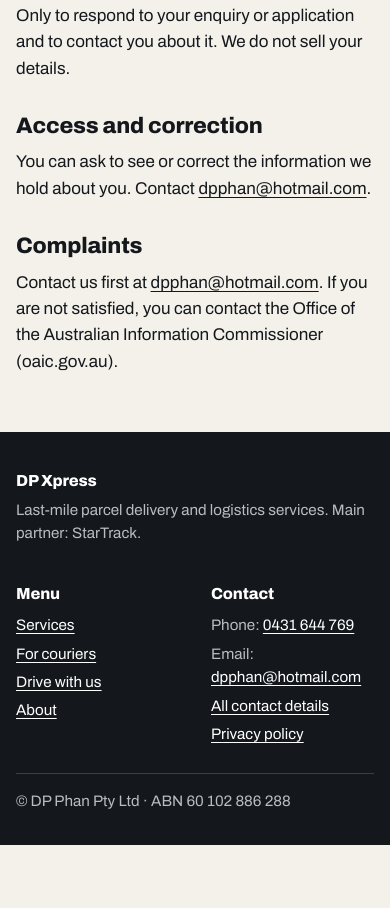
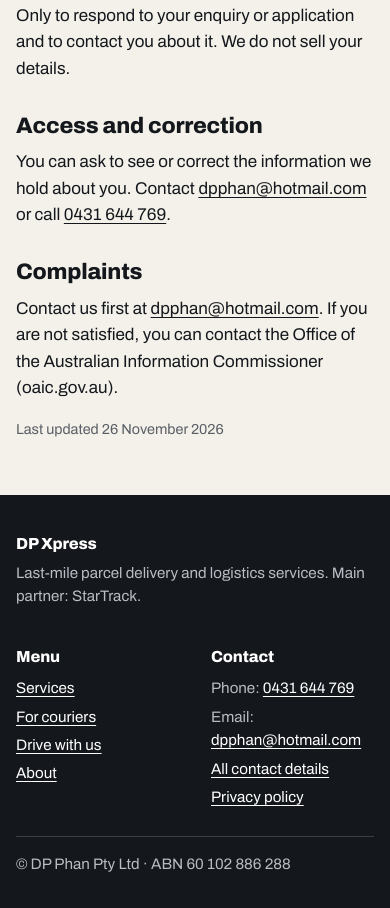
Before and after one commit to trananhb1/dpxpress, a plain HTML site: page docs/privacy.html in a window 390 px wide. Shown: the part 779-1687 px from the top of the page. Before the commit the page ends 1624 px from the top, so only its background shows below. Drawn offline with Linux system fonts and the light colour scheme.

Commit message:
Privacy: contact phone and last-updated date
Co-Authored-By: Claude Opus 5.5 <noreply@anthropic.com>
Claude-Session: https://claude.ai/code/session_01RETzMbxAtHqvzeCJCE8wrv

```diff
--- a/docs/privacy.html
+++ b/docs/privacy.html
@@ -46,9 +46,10 @@
         <h2>How we use it</h2>
         <p>Only to respond to your enquiry or application and to contact you about it. We do not sell your details.</p>
         <h2>Access and correction</h2>
-        <p>You can ask to see or correct the information we hold about you. Contact <a href="mailto:dpphan@hotmail.com">dpphan@hotmail.com</a>.</p>
+        <p>You can ask to see or correct the information we hold about you. Contact <a href="mailto:dpphan@hotmail.com">dpphan@hotmail.com</a> or call <a href="tel:+61431644769">0431 644 769</a>.</p>
         <h2>Complaints</h2>
         <p>Contact us first at <a href="mailto:dpphan@hotmail.com">dpphan@hotmail.com</a>. If you are not satisfied, you can contact the Office of the Australian Information Commissioner (oaic.gov.au).</p>
+        <p class="form-note">Last updated 26 November 2026</p>
       </div>
     </section>
   </main>
```
